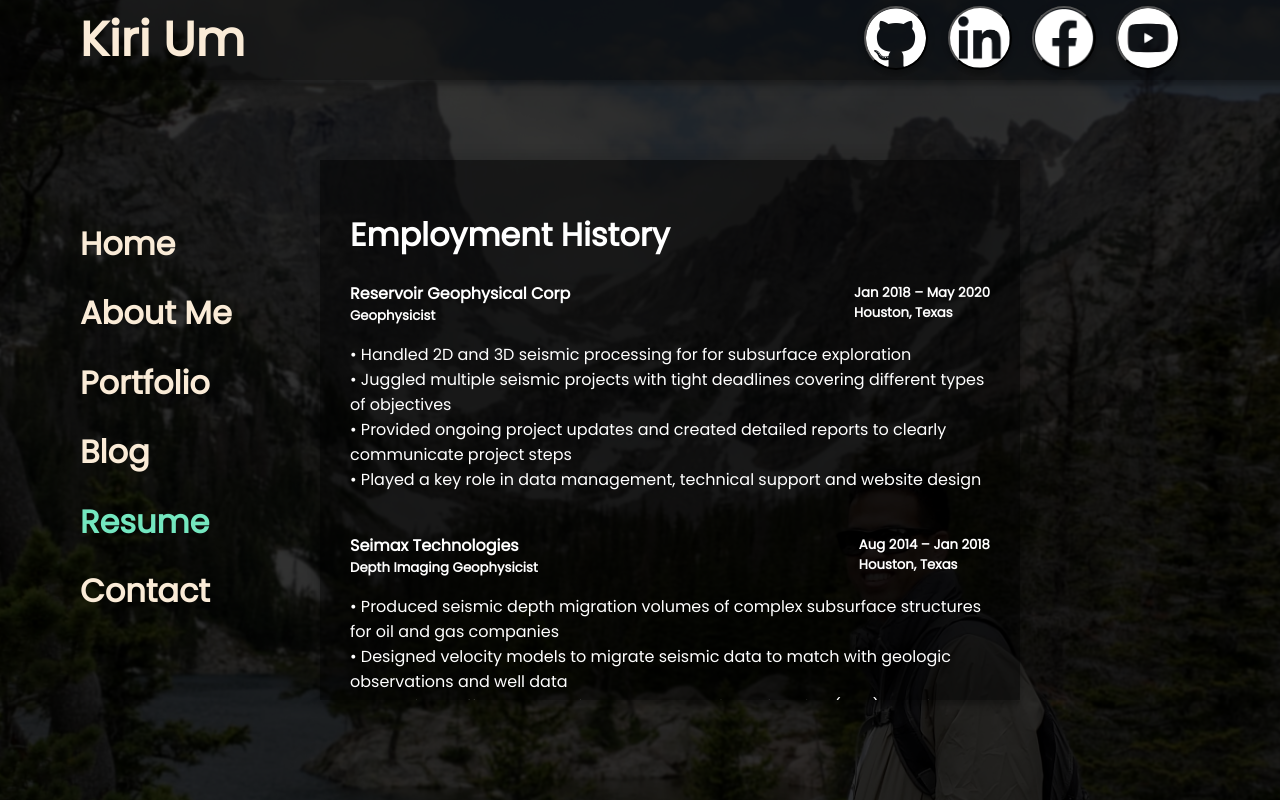
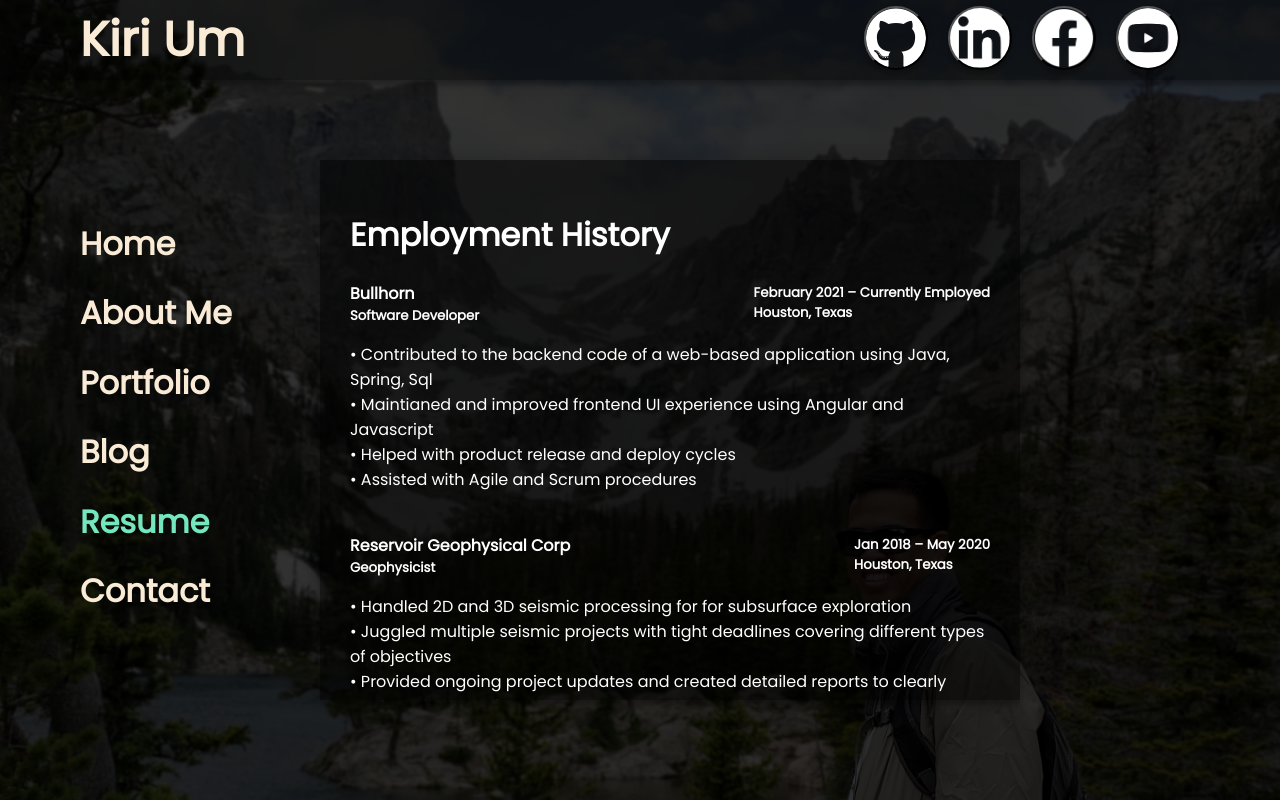
Before and after one commit to kirirotha/kiri-react-profile-1, a React (Create React App) app: page / in a window 1280 px wide. Both pictures are taken after a click on the element "Resume". Built offline with nearby package versions, Linux system fonts and the light colour scheme; no server answers.

Commit message:
update employment info

```diff
--- a/src/Components/Resume.js
+++ b/src/Components/Resume.js
@@ -8,6 +8,25 @@ class Resume extends React.Component {
                 <h1>
                     Employment History
                 </h1>
+                <div className="work-title">
+                    <div>
+                        <h4>Bullhorn </h4><h5>Software Developer</h5>
+                    </div>
+                    <h5>
+                        {`February 2021 – Currently Employed
+                        Houston, Texas`}
+                    </h5>
+                </div>
+
+
+                <p>
+                    {
+                    `• Contributed to the backend code of a web-based application using Java, Spring, Sql
+                    • Maintianed and improved frontend UI experience using Angular and Javascript
+                    • Helped with product release and deploy cycles
+                    • Assisted with Agile and Scrum procedures`}
+                </p>
+                <br/>
                 <div className="work-title">
                     <div>
                         <h4>Reservoir Geophysical Corp </h4><h5>Geophysicist</h5>
```
